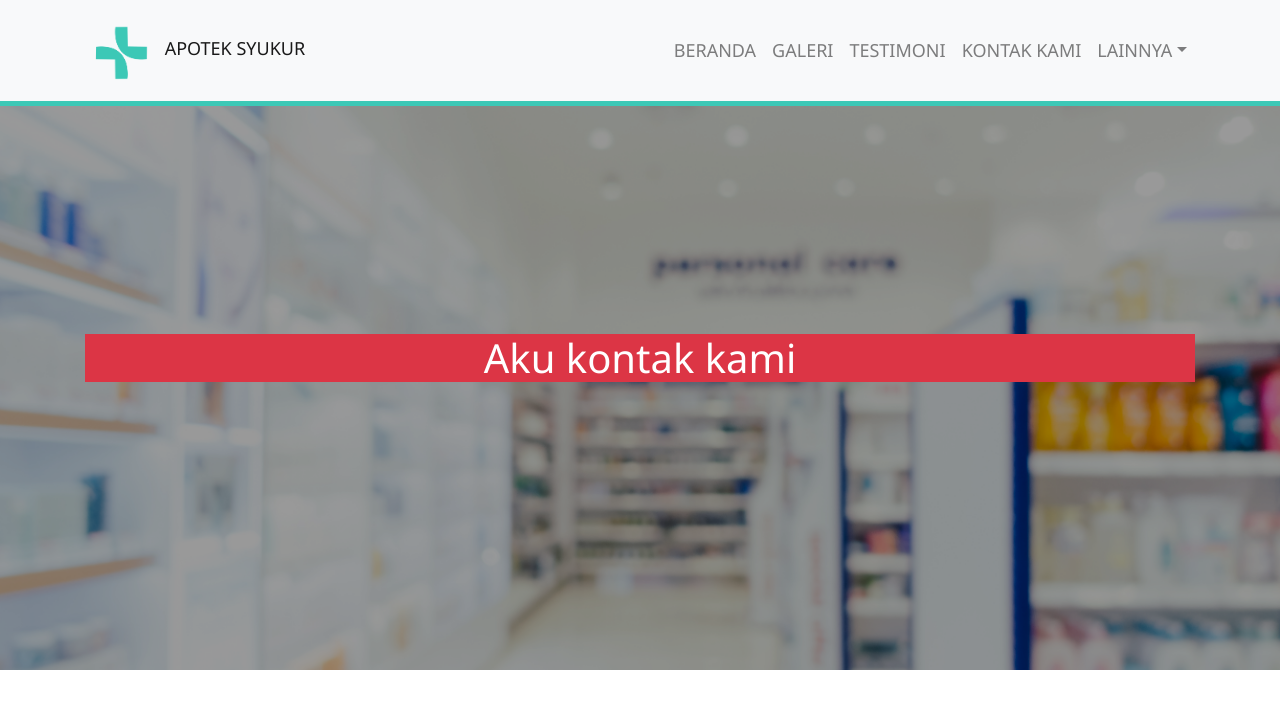
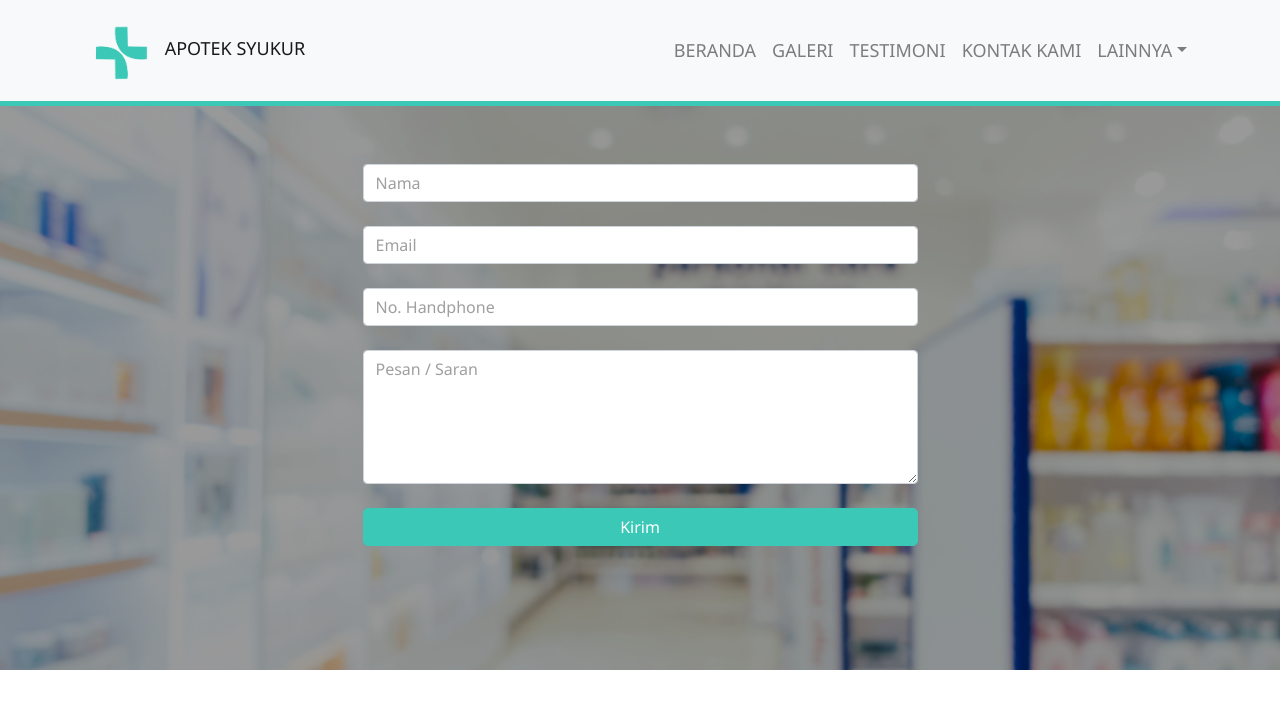
Before and after one commit to ahmadmaulana10/apotek, a PHP site: page /index.php?p=kontak_kami in a window 1280 px wide. Shown: the top 709 px of the page. Run offline with PHP 8.4, Linux system fonts and the light colour scheme.

Commit message:
add kontak kami

```diff
--- a/asset/css/style.css
+++ b/asset/css/style.css
@@ -17,6 +17,7 @@ nav{
     height: 650px;
     margin-top: 20px;
     position: relative;
+    z-index: 0;
 }
 
 .jumbotron .display-4{
@@ -48,6 +49,33 @@ nav{
     z-index: 1;
 }
 
+.jumbotron .container .form-group{
+    position: relative;
+    z-index: 1;
+    width: 50%;
+    margin: 80px auto;
+
+}
+
+.jumbotron .container .form-group .form-control::-webkit-input-placeholder{
+    color: #9F9F9F;
+    font-weight: 500;
+}
+.jumbotron .container .form-group .btn{
+    background-color: #3CC8B6;
+    border-color: #3CC8B6;
+    width: 100%;
+    border-radius: 5px;
+
+}
+
+.jumbotron .container .form-group .form-control{
+    font-weight: 500;
+
+}
+
+
+/* Layar Hitam */
 .jumbotron::after{
     content: '';
     display: block;
@@ -56,6 +84,7 @@ nav{
     height: 100%;
     position: absolute;
     bottom: 0;
+    z-index: 0;
 }
 
 /* UNTUK TAMPILAN MOBILE */
@@ -76,6 +105,10 @@ nav{
 
     .jumbotron .container hr{
         width: 80%;
+    }
+
+    .jumbotron .container .form-group{
+        width: 75%;
     }
 }
 
--- a/index.php
+++ b/index.php
@@ -15,7 +15,7 @@
 <!-- Navbar -->
 <nav class="navbar fixed-top navbar-expand-lg navbar-light bg-light">
     <div class="container">
-        <a class="navbar-brand" href="#">
+        <a class="navbar-brand" href="index.php?p=beranda">
             <img src="asset/img/logo_apotek.png" width="75" height="75" alt="Logo Apotek">
             APOTEK SYUKUR</a>
         <button class="navbar-toggler" type="button" data-toggle="collapse" data-target="#navbarNav" aria-controls="navbarNav" aria-expanded="false" aria-label="Toggle navigation">
@@ -56,7 +56,6 @@
 <div class="jumbotron jumbotron-fluid">
     <div class="container">
         <?php
-
             if(isset($_GET["p"])){
                 $p = $_GET["p"];
                 switch($p){
@@ -75,7 +74,6 @@
                     default :
                         echo '<h1 class="btn-danger">Halaman yang anda cari tidak ada !</h1>';
                         break;
-
                 };
             }else{
                 echo '<h1 class="display-4"></h1>';
--- a/kontak_kami.php
+++ b/kontak_kami.php
@@ -1 +1,7 @@
-<h1 class="btn-danger">Aku kontak kami</h1>
+<div class="form-group">
+  <input type="text" name="nama" class="form-control" placeholder="Nama" autocomplete="off"><br>
+  <input type="text" name="email" class="form-control" placeholder="Email" autocomplete="off"><br>
+  <input type="text" name="nohp" class="form-control" placeholder="No. Handphone" autocomplete="off"><br>
+  <textarea name="saran" class="form-control" cols="30" rows="5" placeholder="Pesan / Saran"></textarea><br>
+  <input type="submit" class="btn btn-success" name="submit" value="Kirim" >
+</div>
```
